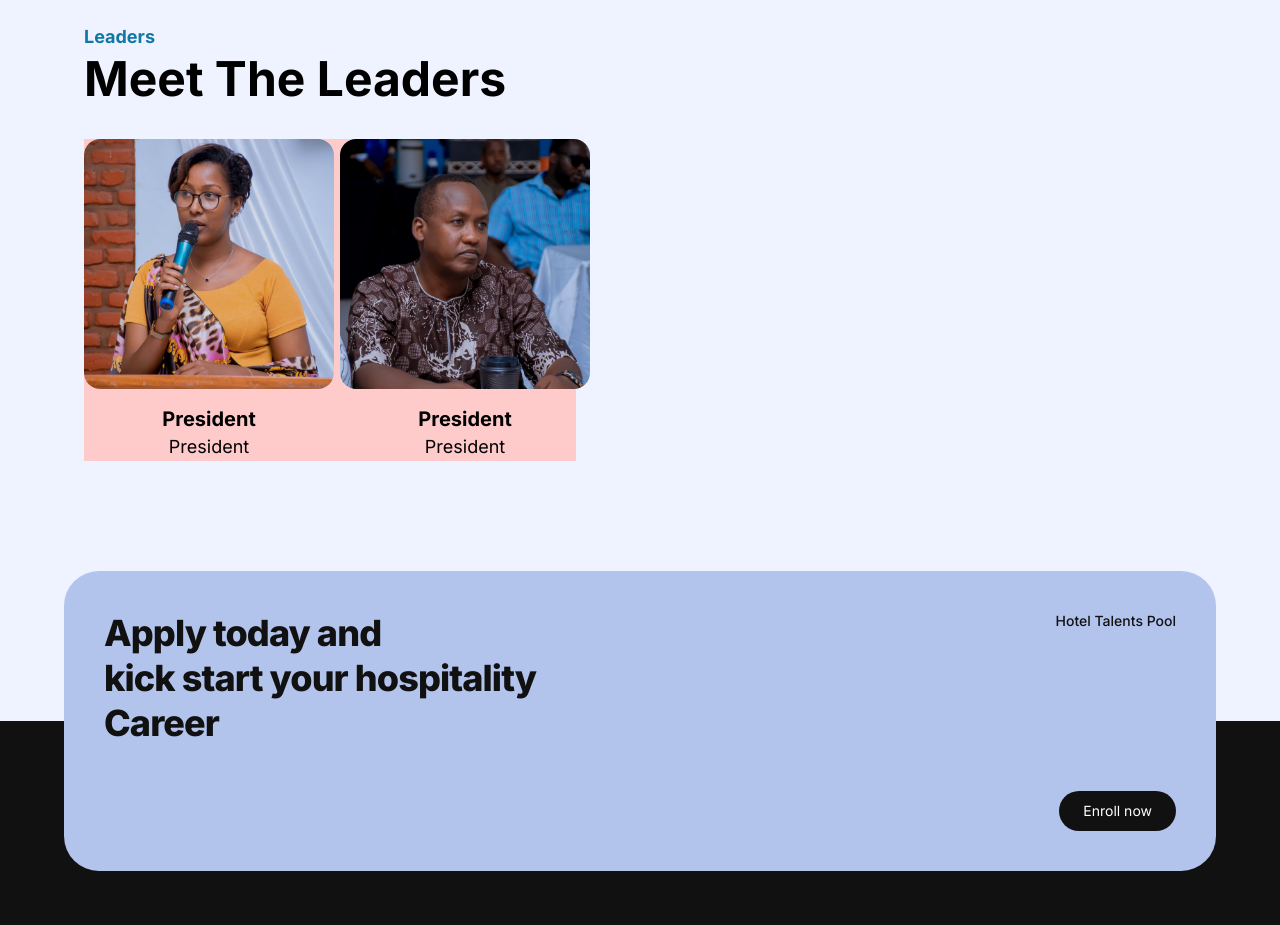
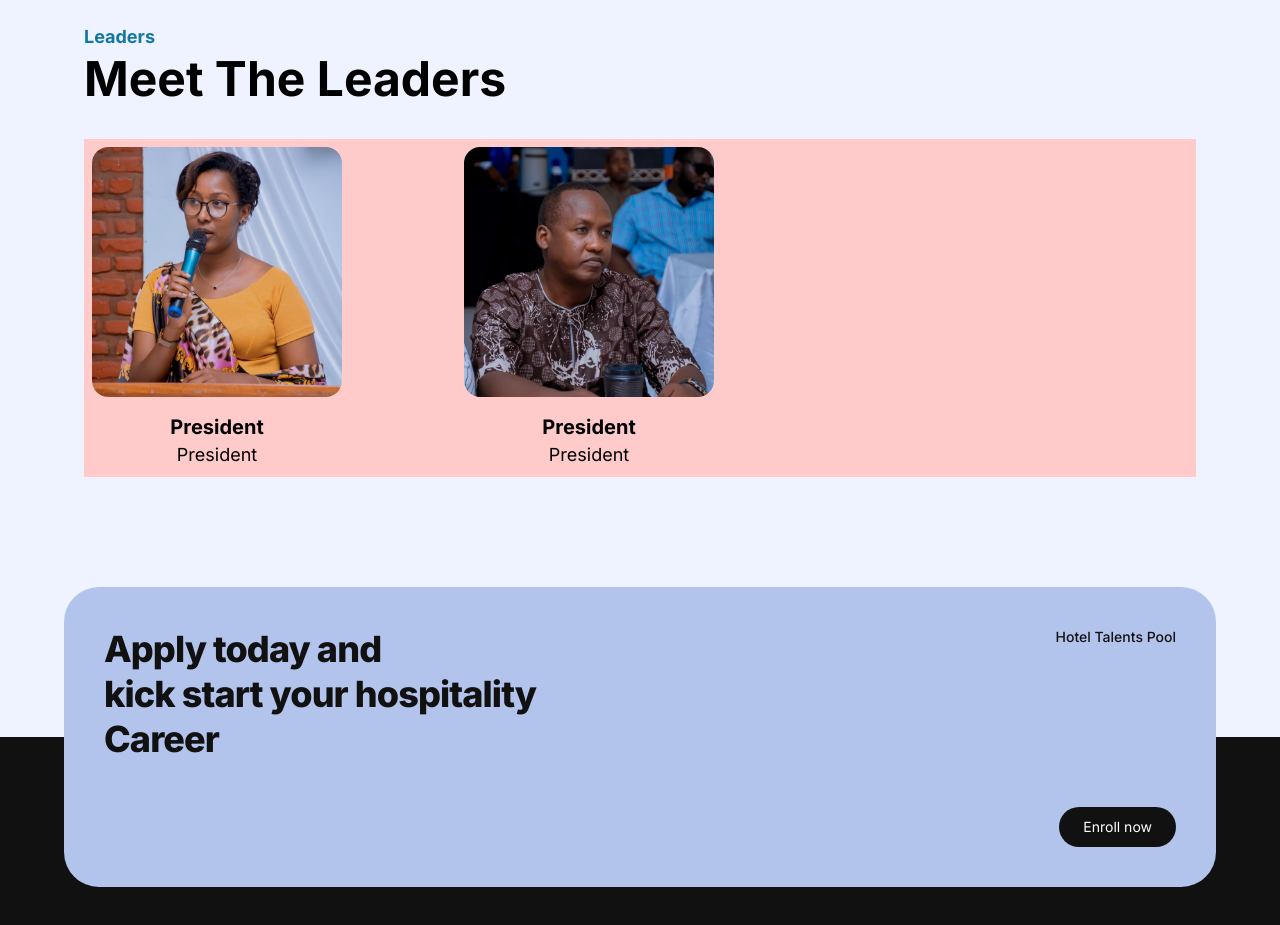
Before and after one commit to mbonikev/hotel_talents_pool, a React (Vite) app: page /#/about in a window 1280 px wide. Shown: the part 1660-2585 px from the top of the page. Built offline with nearby package versions, Linux system fonts and the light colour scheme; what ldrs would draw is missing.

Commit message:
updated src/pages/About.jsx

```diff
--- a/src/pages/About.jsx
+++ b/src/pages/About.jsx
@@ -83,10 +83,10 @@ function About() {
             </div>
 
             {/* leaders */}
-            <div className="w-1/2 h-fit flex flex-col gap-1 px-16 max-md:px-5 ">
+            <div className="w-full h-fit flex flex-col gap-1 px-16 max-md:px-5 ">
               <h1 className="text-lg font-bold text-main-color">Leaders</h1>
               <h1 className="text-5xl max-lg:text-4xl font-bold w-fit">Meet The Leaders</h1>
-              <div className="max-lg:w-full columns-2 bg-red-200 gap-5 mt-8">
+              <div className="w-full columns-3 bg-red-200 p-2 gap-5 mt-8">
                 <div className="flex items-center justify-center w-fit break-inside-avoid flex-col">
                   <div className="h-[250px] w-auto max-lg:w-full aspect-square relative overflow-hidden bg-white rounded-2xl mb-4 flex items-center justify-center">
                     <img
```
